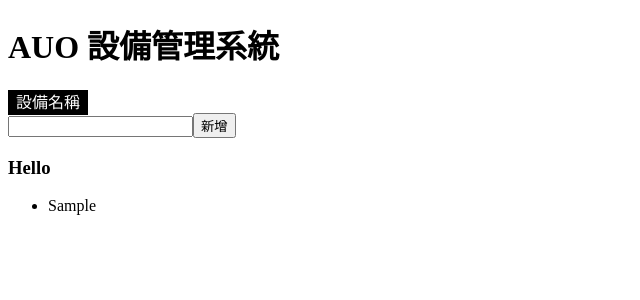
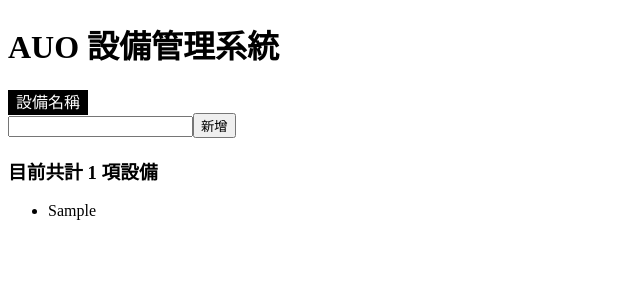
Before and after one commit to 5xTraining/AUO-Device-Manager, a Vue app: page / in a window 1280 px wide. Both pictures are taken after typing "Sample" into the empty fields and a click on the button "新增". Shown: the top 300 px of the page, without its empty margins (0-640 px from the left). Built offline with nearby package versions, Linux system fonts and the light colour scheme.

Commit message:
add device info component

```diff
--- a/src/App.vue
+++ b/src/App.vue
@@ -34,7 +34,7 @@
   </form>
   <section>
     <header>
-      <DeviceInfo />
+      <DeviceInfo :devices="devices" />
     </header>
 
     <ul>
--- a/src/components/headers/Info.vue
+++ b/src/components/headers/Info.vue
@@ -1,3 +1,16 @@
+<script>
+export default {
+  props: {
+    devices: {
+      type: Array,
+      required: true,
+      default: [],
+    },
+  },
+};
+</script>
+
 <template>
-  <h3>Hello</h3>
+  <h3 v-if="devices.length == 0">目前無任何設備</h3>
+  <h3 v-else>目前共計 {{ devices.length }} 項設備</h3>
 </template>
```
